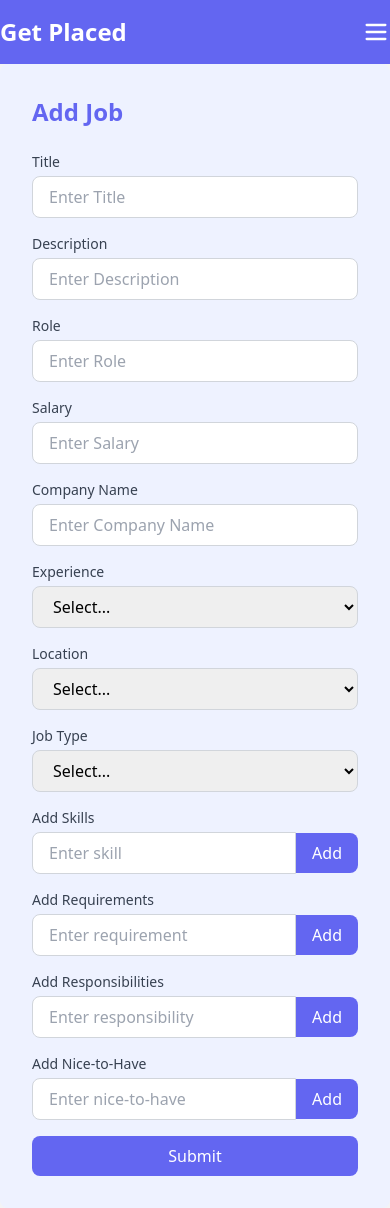
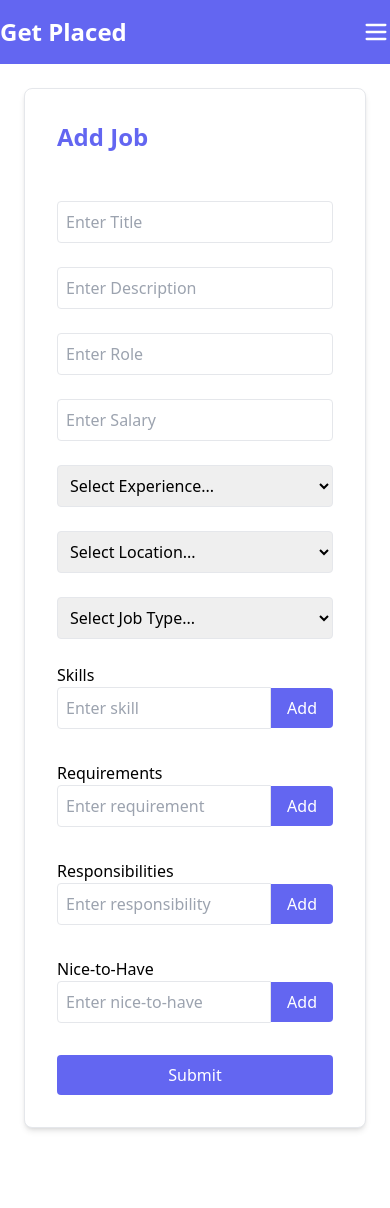
Before and after one commit to samir-27/jobapp-frontend, a React (Vite) app: page /company/addjob in a window 390 px wide. After the commit the page ends 1152 px from the top, so only its background shows below. Built offline with nearby package versions, Linux system fonts and the light colour scheme.

Commit message:
refactor code

```diff
--- a/src/components/AddJob.jsx
+++ b/src/components/AddJob.jsx
@@ -12,10 +12,10 @@ const FormExample = () => {
   const [jobType, setJobType] = useState('');
   const [skills, setSkills] = useState([]);
   const [experience, setExperience] = useState('');
-  const [requirementInputValue,setRequirementInputValue]=useState('')
-  const [responsibilityInputValue,setResponsibilityInputValue]=useState('')
-  const [niceToHaveInputValue,setNiceToHaveInputValue]=useState('')
-  const [skillInputValue,setSkillInputValue]=useState('')
+  const [requirementInputValue, setRequirementInputValue] = useState('')
+  const [responsibilityInputValue, setResponsibilityInputValue] = useState('')
+  const [niceToHaveInputValue, setNiceToHaveInputValue] = useState('')
+  const [skillInputValue, setSkillInputValue] = useState('')
   const [requirements, setRequirements] = useState([]);
   const [responsibilities, setResponsibilities] = useState([]);
   const [niceToHave, setNiceToHave] = useState([]);
@@ -137,240 +137,76 @@ const FormExample = () => {
   };
 
   return (
-    <div className="bg-gray-100">
-      <form onSubmit={handleSubmit} className="bg-indigo-50 p-8 rounded-lg">
-        <h2 className="text-2xl font-bold text-indigo-500 mb-6">Add Job</h2>
+<div className="p-6 container mx-auto">
+  <form onSubmit={handleSubmit} className="bg-white p-8 rounded-lg border shadow-md grid grid-cols-1 md:grid-cols-2 gap-6">
+    <h2 className="text-2xl font-bold text-indigo-500 mb-6 md:col-span-2">Add Job</h2>
 
-        <div className="mb-4">
-          <label htmlFor="title" className="block text-sm font-medium text-gray-700">Title</label>
-          <input
-            type="text"
-            id="title"
-            onChange={handleTitleChange}
-            value={title}
-            placeholder="Enter Title"
-            className="mt-1 block w-full px-4 py-2 border border-gray-300 rounded-lg focus:ring-indigo-500 focus:border-indigo-500"
-          />
-        </div>
-
-        <div className="mb-4">
-          <label htmlFor="description" className="block text-sm font-medium text-gray-700">Description</label>
-          <input
-            type="text"
-            id="description"
-            onChange={handleDescriptionChange}
-            value={description}
-            placeholder="Enter Description"
-            className="mt-1 block w-full px-4 py-2 border border-gray-300 rounded-lg focus:ring-indigo-500 focus:border-indigo-500"
-          />
-        </div>
-
-        <div className="mb-4">
-          <label htmlFor="role" className="block text-sm font-medium text-gray-700">Role</label>
-          <input
-            type="text"
-            id="role"
-            onChange={handleRoleChange}
-            value={role}
-            placeholder="Enter Role"
-            className="mt-1 block w-full px-4 py-2 border border-gray-300 rounded-lg focus:ring-indigo-500 focus:border-indigo-500"
-          />
-        </div>
-
-        <div className="mb-4">
-          <label htmlFor="salary" className="block text-sm font-medium text-gray-700">Salary</label>
-          <input
-            type="text"
-            id="salary"
-            onChange={handleSalaryChange}
-            value={salary}
-            placeholder="Enter Salary"
-            className="mt-1 block w-full px-4 py-2 border border-gray-300 rounded-lg focus:ring-indigo-500 focus:border-indigo-500"
-          />
-        </div>
-
-        <div className="mb-4">
-          <label htmlFor="company" className="block text-sm font-medium text-gray-700">Company Name</label>
-          <input
-            type="text"
-            id="company"
-            onChange={handleCompanyChange}
-            value={companyName}
-            placeholder="Enter Company Name"
-            className="mt-1 block w-full px-4 py-2 border border-gray-300 rounded-lg focus:ring-indigo-500 focus:border-indigo-500"
-          />
-        </div>
-
-        <div className="mb-4">
-          <label htmlFor="experience" className="block text-sm font-medium text-gray-700">Experience</label>
-          <select
-            id="experience"
-            value={experience}
-            onChange={handleExperienceChange}
-            className="mt-1 block w-full px-4 py-2 border border-gray-300 rounded-lg focus:ring-indigo-500 focus:border-indigo-500"
-          >
-            <option value="">Select...</option>
+    <input type="text" id="title" onChange={handleTitleChange} value={title} placeholder="Enter Title" className="border p-2 rounded w-full" />
+    <input type="text" id="description" onChange={handleDescriptionChange} value={description} placeholder="Enter Description" className="border p-2 rounded w-full" />
+    <input type="text" id="role" onChange={handleRoleChange} value={role} placeholder="Enter Role" className="border p-2 rounded w-full" />
+    <input type="text" id="salary" onChange={handleSalaryChange} value={salary} placeholder="Enter Salary" className="border p-2 rounded w-full" />
+    <select id="experience" value={experience} onChange={handleExperienceChange} className="border p-2 rounded w-full">
+      <option value="">Select Experience...</option>
       <option value="fresher">Fresher</option>
       <option value="1-3years">1-3 years</option>
       <option value="3-5years">3-5 years</option>
       <option value="5-10years">5-10 years</option>
       <option value="10-20years">10-20 years</option>
     </select>
-        </div>
-
-        <div className="mb-4">
-          <label htmlFor="location" className="block text-sm font-medium text-gray-700">Location</label>
-          <select
-            id="location"
-            value={location}
-            onChange={handleLocationChange}
-            className="mt-1 block w-full px-4 py-2 border border-gray-300 rounded-lg focus:ring-indigo-500 focus:border-indigo-500"
-          >
-            <option value="">Select...</option>
+    <select id="location" value={location} onChange={handleLocationChange} className="border p-2 rounded w-full">
+      <option value="">Select Location...</option>
       <option value="remote">Remote</option>
       <option value="hybrid">Hybrid</option>
       <option value="on-site">On-site</option>
     </select>
-        </div>
-
-        <div className="mb-4">
-          <label htmlFor="jobType" className="block text-sm font-medium text-gray-700">Job Type</label>
-          <select
-            id="jobType"
-            value={jobType}
-            onChange={handleJobTypeChange}
-            className="mt-1 block w-full px-4 py-2 border border-gray-300 rounded-lg focus:ring-indigo-500 focus:border-indigo-500"
-          >
-            <option value="">Select...</option>
+    <select id="jobType" value={jobType} onChange={handleJobTypeChange} className="border p-2 rounded w-full">
+      <option value="">Select Job Type...</option>
       <option value="Full-Time">Full-Time</option>
       <option value="Part-Time">Part-Time</option>
       <option value="Contract">Contract</option>
     </select>
+
+    <div className="md:col-span-2">
+      <label className="block font-medium">Skills</label>
+      <div className="flex items-center">
+        <input type="text" id="skills" value={skillInputValue} onChange={handleSkillInputChange} placeholder="Enter skill" className="border p-2 rounded-l w-full" />
+        <button type="button" onClick={handleAddSkill} className="px-4 py-2 bg-indigo-500 text-white rounded-r">Add</button>
+      </div>
+      <ul className="mt-2">{skills.map((skill, index) => (<li key={index} className="text-sm">{skill}</li>))}</ul>
     </div>
 
-        {/* Skills Input */}
-        <div className="mb-4">
-          <label htmlFor="skills" className="block text-sm font-medium text-gray-700">Add Skills</label>
+    <div className="md:col-span-2">
+      <label className="block font-medium">Requirements</label>
       <div className="flex items-center">
-            <input
-              type="text"
-              id="skills"
-              value={skillInputValue}
-              onChange={handleSkillInputChange}
-              placeholder="Enter skill"
-              className="mt-1 block w-full px-4 py-2 border border-gray-300 rounded-l-lg focus:ring-indigo-500 focus:border-indigo-500"
-            />
-            <button
-              type="button"
-              onClick={handleAddSkill}
-              className="mt-1 px-4 py-2 bg-indigo-500 text-white rounded-r-lg hover:bg-indigo-600"
-            >
-              Add
-            </button>
+        <input type="text" id="requirements" value={requirementInputValue} onChange={handleRequirementInputChange} placeholder="Enter requirement" className="border p-2 rounded-l w-full" />
+        <button type="button" onClick={handleAddRequirement} className="px-4 py-2 bg-indigo-500 text-white rounded-r">Add</button>
       </div>
-          <ul className="mt-2">
-            {skills.map((skill, index) => (
-              <li key={index} className="text-sm text-gray-700">
-                {skill}
-              </li>
-            ))}
-          </ul>
+      <ul className="mt-2">{requirements.map((req, index) => (<li key={index} className="text-sm">{req}</li>))}</ul>
+    </div>
+
+    <div className="md:col-span-2">
+      <label className="block font-medium">Responsibilities</label>
+      <div className="flex items-center">
+        <input type="text" id="responsibilities" value={responsibilityInputValue} onChange={handleResponsibilityInputChange} placeholder="Enter responsibility" className="border p-2 rounded-l w-full" />
+        <button type="button" onClick={handleAddResponsibility} className="px-4 py-2 bg-indigo-500 text-white rounded-r">Add</button>
+      </div>
+      <ul className="mt-2">{responsibilities.map((resp, index) => (<li key={index} className="text-sm">{resp}</li>))}</ul>
+    </div>
+
+    <div className="md:col-span-2">
+      <label className="block font-medium">Nice-to-Have</label>
+      <div className="flex items-center">
+        <input type="text" id="niceToHave" value={niceToHaveInputValue} onChange={handleNiceToHaveInputChange} placeholder="Enter nice-to-have" className="border p-2 rounded-l w-full" />
+        <button type="button" onClick={handleAddNiceToHave} className="px-4 py-2 bg-indigo-500 text-white rounded-r">Add</button>
+      </div>
+      <ul className="mt-2">{niceToHave.map((niceTo, index) => (<li key={index} className="text-sm">{niceTo}</li>))}</ul>
+    </div>
+
+    <button type="submit" className="md:col-span-2 w-full px-4 py-2 bg-indigo-500 text-white font-medium rounded hover:bg-indigo-600">Submit</button>
+  </form>
 </div>
 
 
-        <div className="mb-4">
-          <label htmlFor="requirements" className="block text-sm font-medium text-gray-700">Add Requirements</label>
-          <div className="flex items-center">
-            <input
-              type="text"
-              id="requirements"
-              value={requirementInputValue}
-              onChange={handleRequirementInputChange}
-              placeholder="Enter requirement"
-              className="mt-1 block w-full px-4 py-2 border border-gray-300 rounded-l-lg focus:ring-indigo-500 focus:border-indigo-500"
-            />
-            <button
-              type="button"
-              onClick={handleAddRequirement}
-              className="mt-1 px-4 py-2 bg-indigo-500 text-white rounded-r-lg hover:bg-indigo-600"
-            >
-              Add
-            </button>
-          </div>
-          <ul className="mt-2">
-            {requirements.map((req, index) => (
-              <li key={index} className="text-sm text-gray-700">
-                {req}
-              </li>
-            ))}
-          </ul>
-        </div>
-
-
-        <div className="mb-4">
-          <label htmlFor="responsibilities" className="block text-sm font-medium text-gray-700">Add Responsibilities</label>
-          <div className="flex items-center">
-            <input
-              type="text"
-              id="responsibilities"
-              value={responsibilityInputValue}
-              onChange={handleResponsibilityInputChange}
-              placeholder="Enter responsibility"
-              className="mt-1 block w-full px-4 py-2 border border-gray-300 rounded-l-lg focus:ring-indigo-500 focus:border-indigo-500"
-            />
-            <button
-              type="button"
-              onClick={handleAddResponsibility}
-              className="mt-1 px-4 py-2 bg-indigo-500 text-white rounded-r-lg hover:bg-indigo-600"
-            >
-              Add
-            </button>
-          </div>
-          <ul className="mt-2">
-            {responsibilities.map((resp, index) => (
-              <li key={index} className="text-sm text-gray-700">
-                {resp}
-              </li>
-            ))}
-          </ul>
-        </div>
-
-        <div className="mb-4">
-          <label htmlFor="niceToHave" className="block text-sm font-medium text-gray-700">Add Nice-to-Have</label>
-          <div className="flex items-center">
-            <input
-              type="text"
-              id="niceToHave"
-              value={niceToHaveInputValue}
-              onChange={handleNiceToHaveInputChange}
-              placeholder="Enter nice-to-have"
-              className="mt-1 block w-full px-4 py-2 border border-gray-300 rounded-l-lg focus:ring-indigo-500 focus:border-indigo-500"
-            />
-            <button
-              type="button"
-              onClick={handleAddNiceToHave}
-              className="mt-1 px-4 py-2 bg-indigo-500 text-white rounded-r-lg hover:bg-indigo-600"
-            >
-              Add
-            </button>
-          </div>
-          <ul className="mt-2">
-            {niceToHave.map((niceTo, index) => (
-              <li key={index} className="text-sm text-gray-700">
-                {niceTo}
-              </li>
-            ))}
-          </ul>
-        </div>
-
-        <button
-          type="submit"
-          className="w-full px-4 py-2 bg-indigo-500 text-white font-medium rounded-lg hover:bg-indigo-600"
-        >
-          Submit
-        </button>
-      </form>
-    </div>
   );
 };
 
--- a/src/components/PostedJobs.jsx
+++ b/src/components/PostedJobs.jsx
@@ -27,15 +27,13 @@ const Jobs = () => {
   },);
 
   return (
-    <div className="p-3">
-      <div className="flex sm:flex-row gap-10 flex-col">
+    <div className="py-3 container mx-auto">
         <div className="w-full">
-          <div className="">
+          <div className="grid grid-cols-3 gap-10">
             {jobs.map((job) => (
               <CompanyJobCard key={job.id} job={job} />
             ))}
           </div>
-        </div>
       </div>
     </div>
   );
```
Also changed, not shown: src/components/CompanyJobCard.jsx (+19 -11 lines), src/components/JobCard.jsx (+18 -9 lines). Lines whose indentation alone changed are shown as unchanged.
